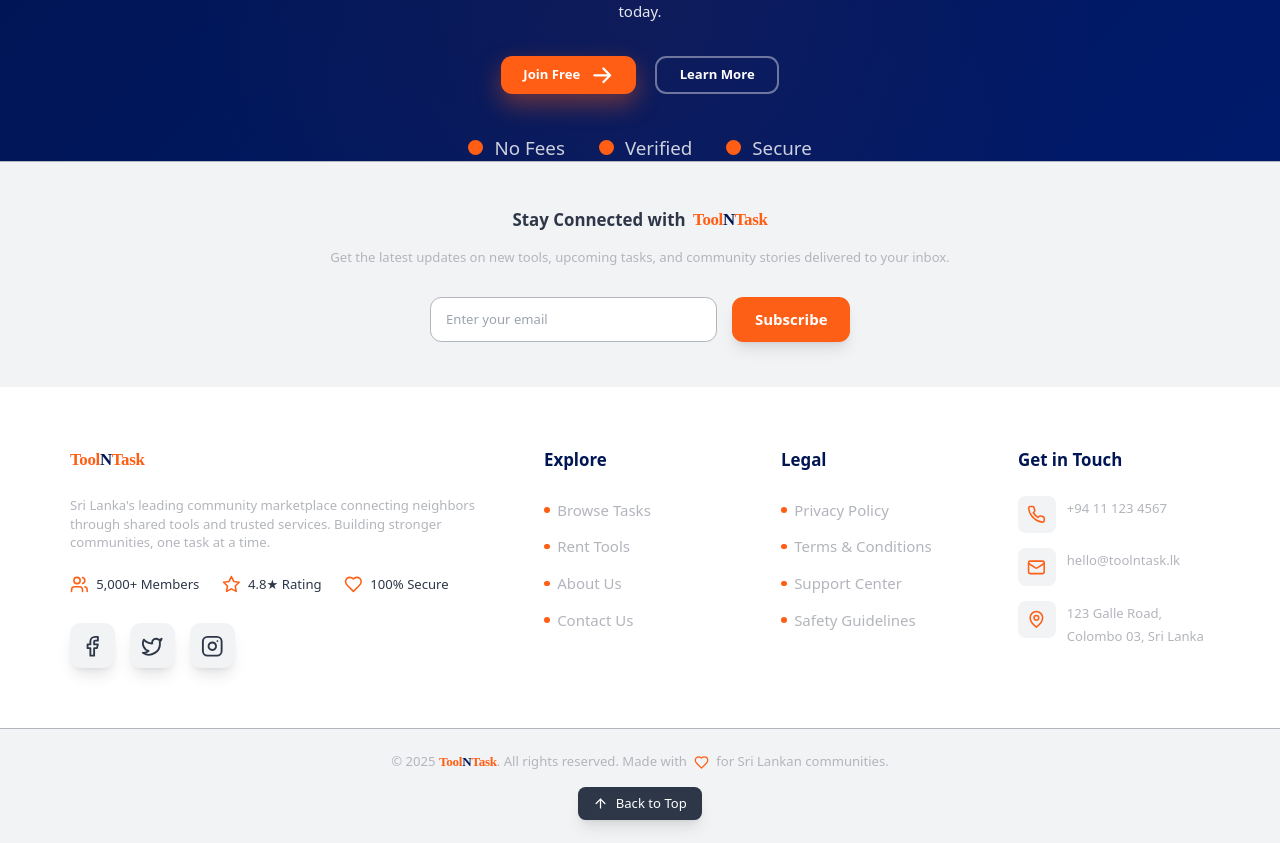
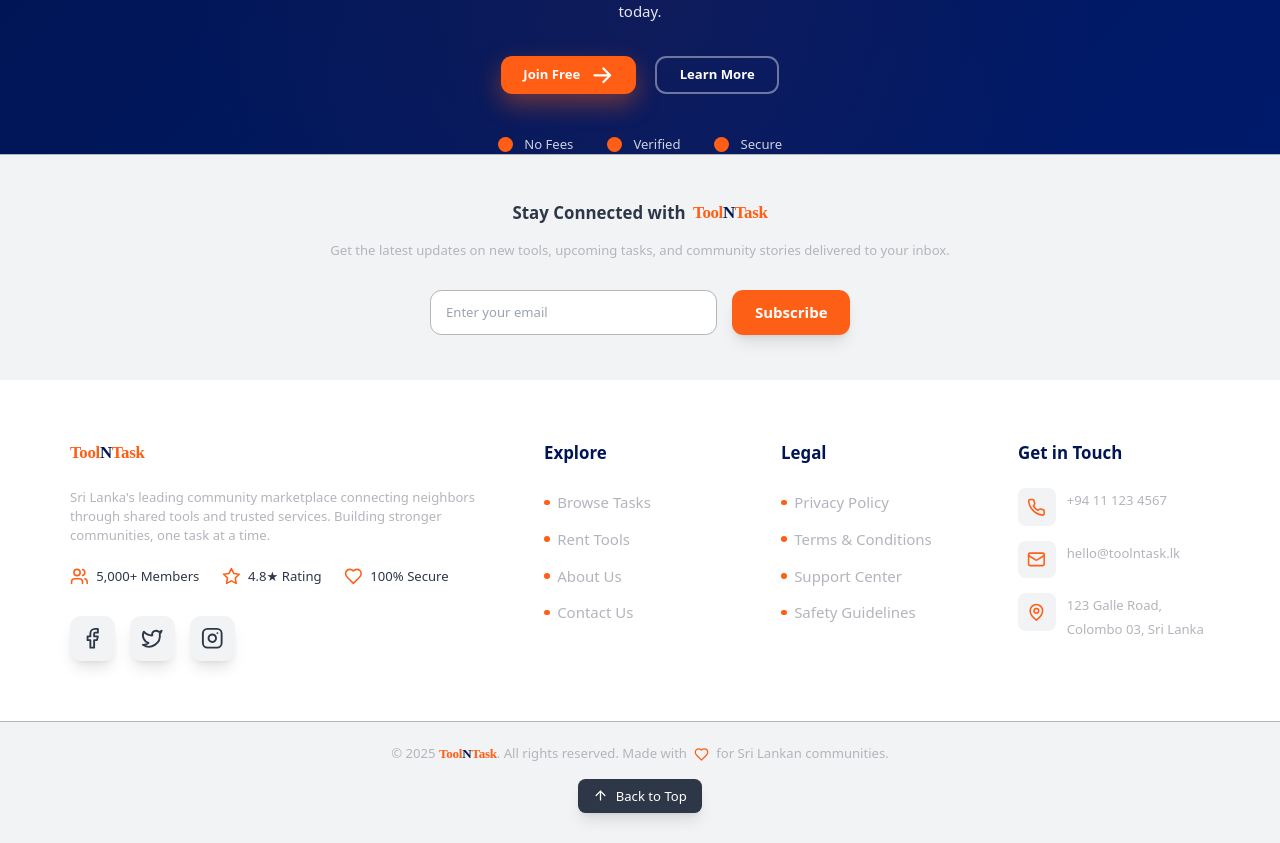
Before and after one commit to SeneshFitzroy/ToolnTask, a Next.js app: page /Home in a window 1280 px wide. Shown: the part 2962-3805 px from the top of the page. Built offline with nearby package versions, Linux system fonts and the light colour scheme; no server answers; the database is empty; a web font is replaced by a local one.

Commit message:
feat: Enhanced pages/Home.tsx,  - Detailed changes: diff --git a/pages/Home.tsx b/pages/Home.tsx index... at 13:30:15.48 Sun 07/20/2025

```diff
--- a/pages/Home.tsx
+++ b/pages/Home.tsx
@@ -621,7 +621,7 @@ export default function Home() {
             </div>
 
             {/* Simple Trust Indicators */}
-            <div className="flex justify-center gap-7 sm:gap-9 text-lg sm:text-xl" style={{ color: 'rgba(255, 255, 255, 0.8)' }}>
+            <div className="flex justify-center gap-7 sm:gap-9 text-xs sm:text-sm" style={{ color: 'rgba(255, 255, 255, 0.8)' }}>
               <div className="flex items-center gap-3">
                 <div className="w-4 h-4 rounded-full" style={{ backgroundColor: '#FF5E14' }}></div>
                 <span className="font-medium">No Fees</span>
```
